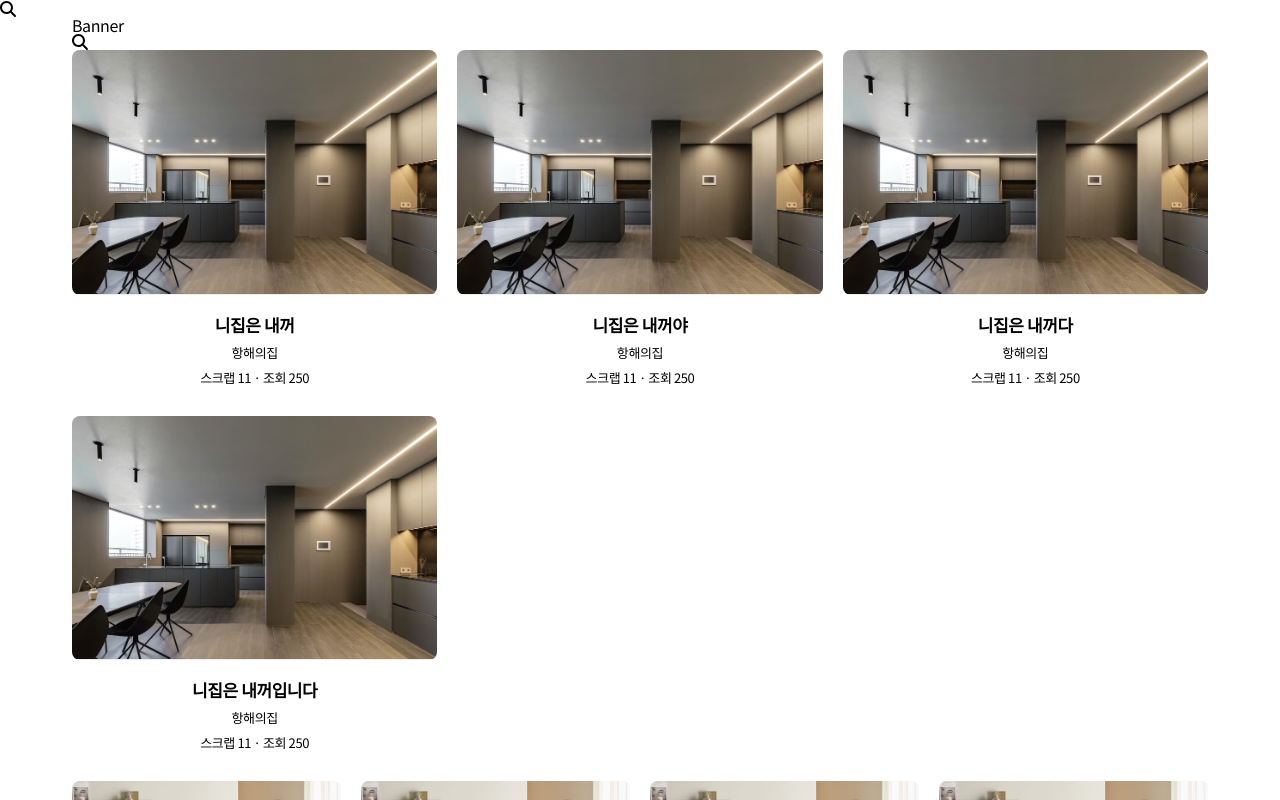
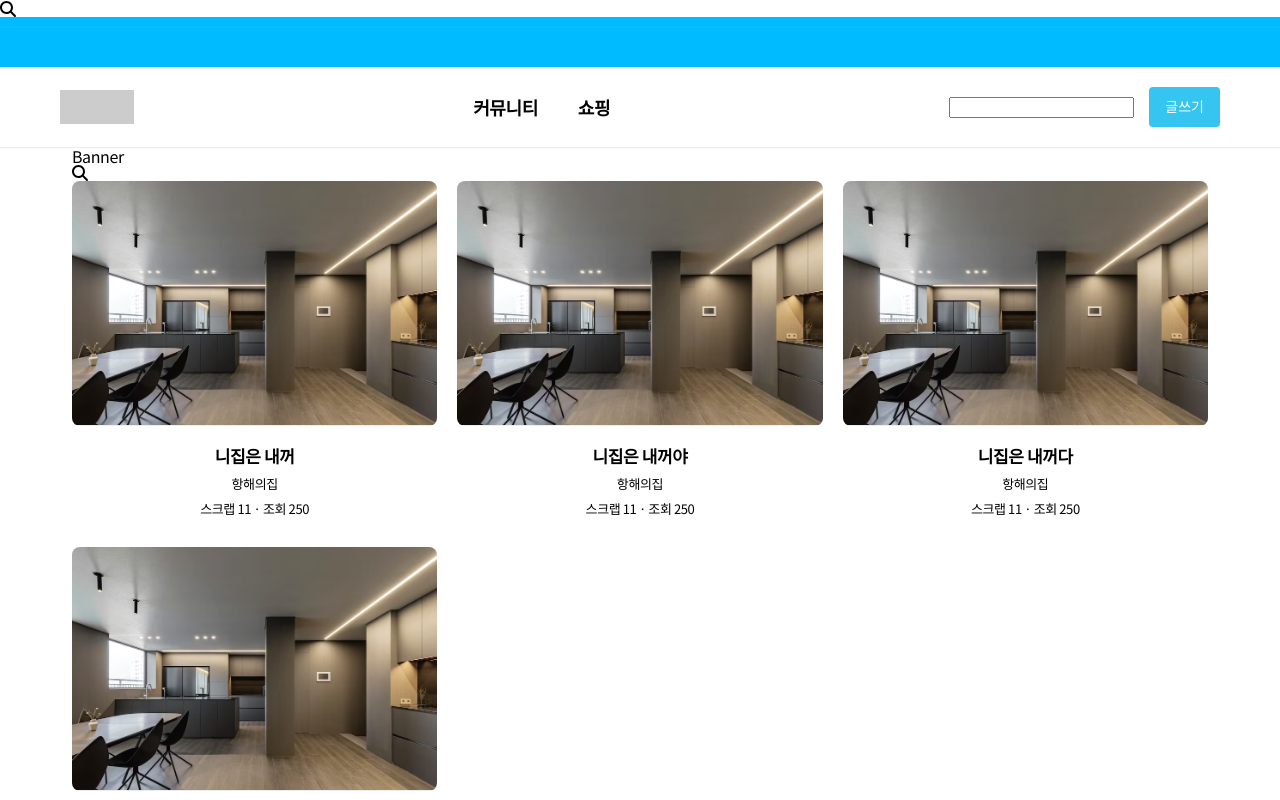
Before and after one commit to soolovepat/your-house-my-house-fe, a React (Create React App) app: page / in a window 1280 px wide. Shown: the top 800 px of the page. Built offline with nearby package versions, Linux system fonts and the light colour scheme.

Commit message:
feat: Layout 라우터 설정

```diff
--- a/src/components/pages/Layout/index.jsx
+++ b/src/components/pages/Layout/index.jsx
@@ -1,5 +1,6 @@
 import React from 'react';
 import { StLayout } from './styled';
+import { Outlet } from 'react-router-dom';
 import Footer from './Footer';
 import Header from './Header';
 
@@ -7,7 +8,9 @@ const Layout = ({children}) => {
   return (
     <StLayout>
         <Header/>
-        {children}
+        <main>
+            {children || <Outlet/>}
+        </main>
         <Footer/>
     </StLayout>
   )
--- a/src/router/Router.js
+++ b/src/router/Router.js
@@ -1,12 +1,15 @@
 import React from "react";
 import { BrowserRouter, Routes, Route } from "react-router-dom";
+import Layout from "../components/pages/Layout"
 import Home from "../components/pages/home";
 
 const Router = () => {
   return (
     <BrowserRouter>
       <Routes>
-        <Route path="/" element={<Home />} />
+        <Route path="/" element={<Layout />}>
+          <Route index element={<Home />} />
+        </Route>
       </Routes>
     </BrowserRouter>
   );
```
